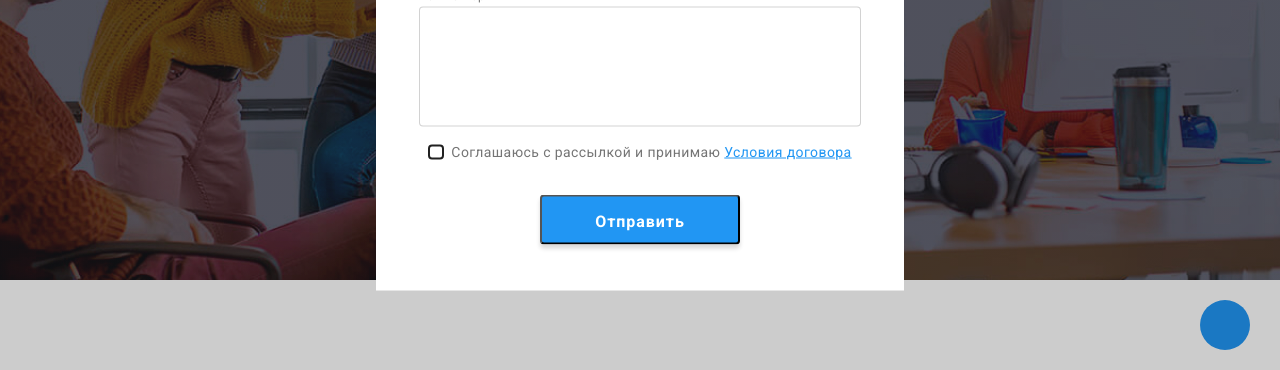
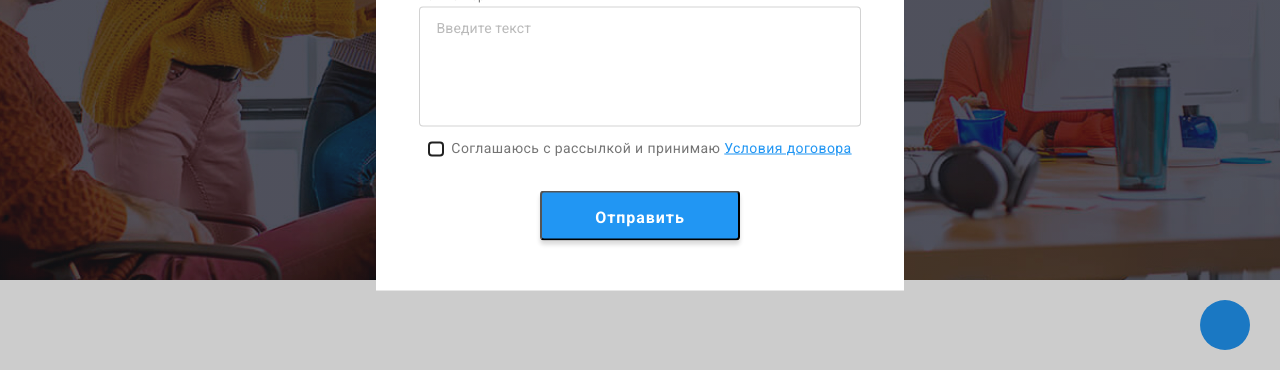
Before and after one commit to Yukkaf1/goit-markup-hw06, a plain HTML site: page index.html in a window 1280 px wide. Both pictures are taken after a click on the button "Заказать услугу". Shown: the part 400-770 px from the top of the page. Drawn offline with nearby package versions, Linux system fonts and the light colour scheme.

Commit message:
textarea done

```diff
--- a/css/styles.css
+++ b/css/styles.css
@@ -1013,20 +1013,21 @@ border: 0;
 /*форма модальное окно*/
 
 .form-messege {
-
+  display: block;
   resize: none;
   justify-content: center;
   align-items: center;
+  padding-top: 12px;
+  padding-bottom: 12px;
+  padding-left:16px;
+  padding-right: 16px;
 
   width: 100%;
   height: 120px;
   outline: none;
-
-  margin: 12px, 16px;
 }
 
 .form-messege::placeholder {
-  padding: 12px, 16px;
 
   font-weight: 400;
   font-size: 14px;
--- a/index.html
+++ b/index.html
@@ -110,14 +110,7 @@
     <label class="form-group">
       <span class="form-label">Комментарий</span>
 
-      <textarea
-      class="form-messege"
-      placeholder="Введите текст"
-      name=""
-      id=""
-      rows=""
-      >
-      </textarea>
+      <textarea class="form-messege" placeholder="Введите текст" name="comment" id="" rows="6"></textarea>
 
     </label class="form-group">
 
```
